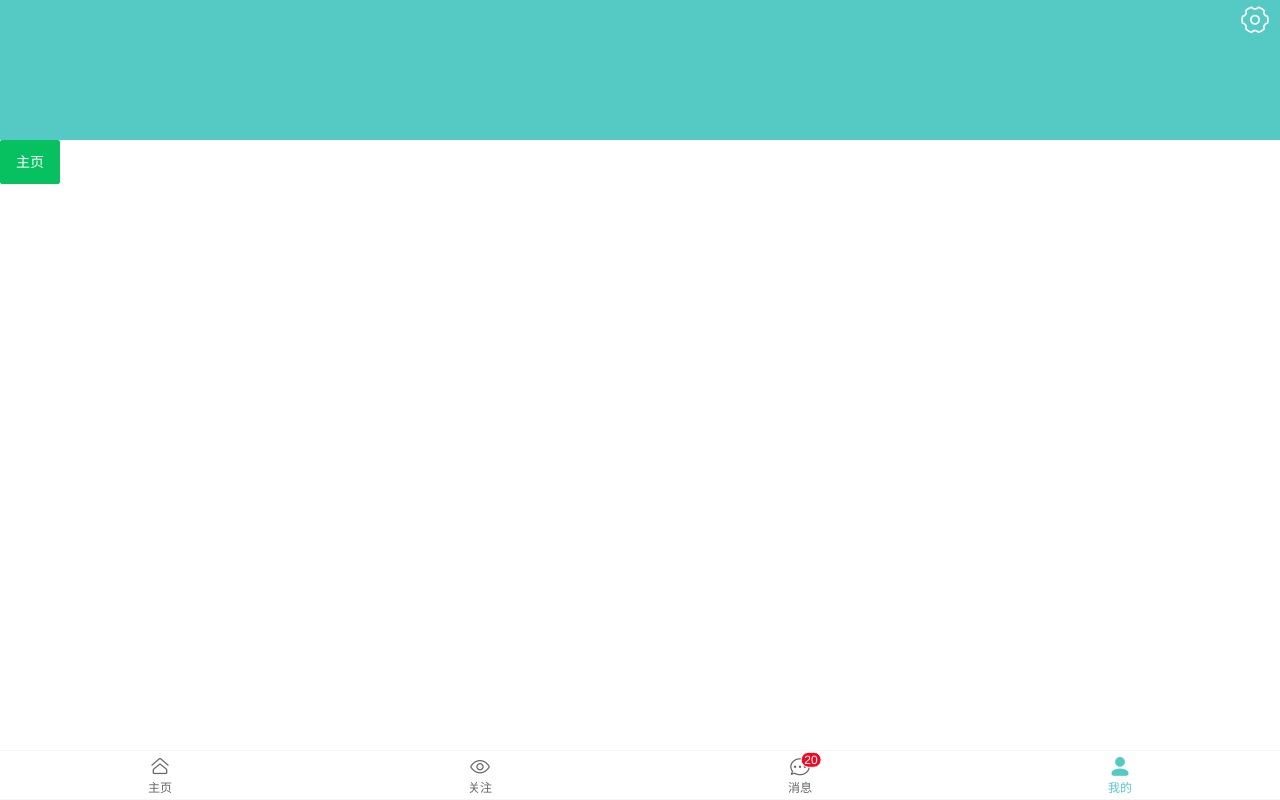
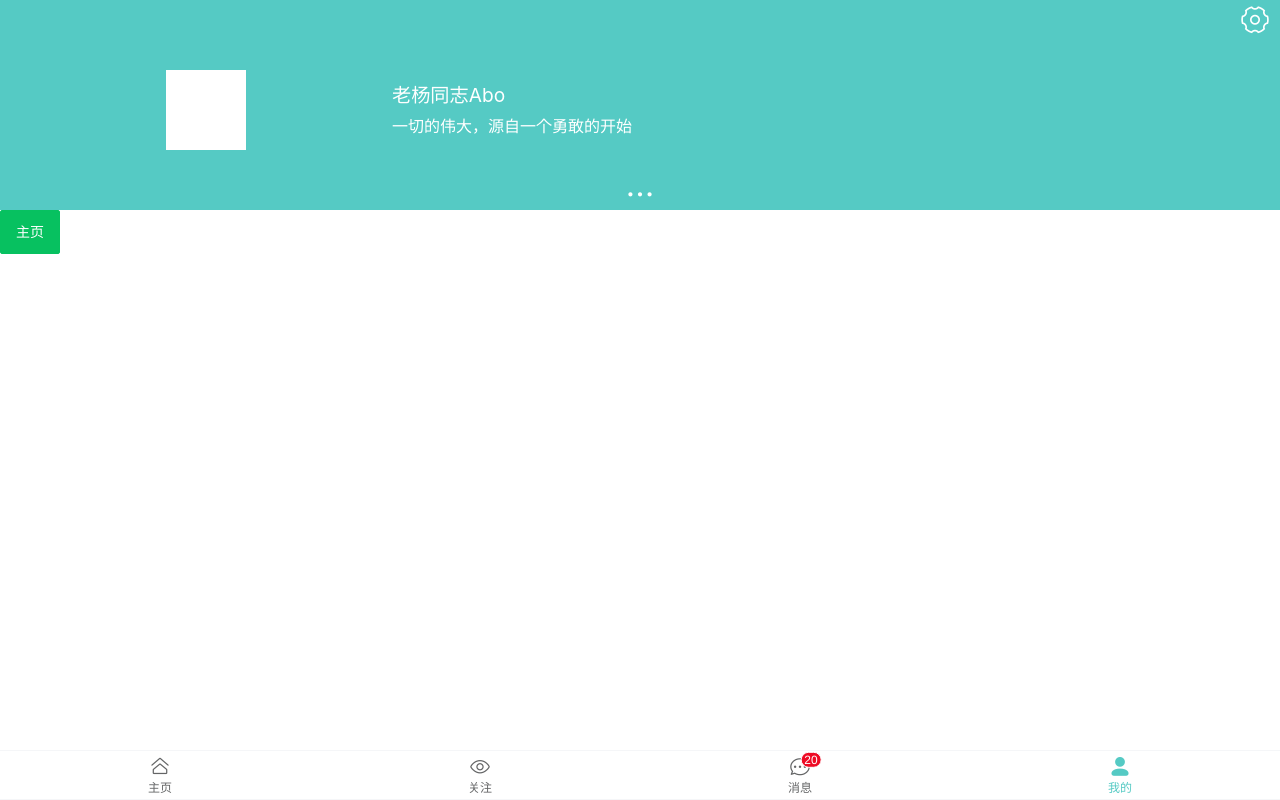
Before and after one commit to abo1007/BossRefuseWebApp, a Vue app: page /user/my in a window 1280 px wide. Built offline with nearby package versions, Linux system fonts and the light colour scheme.

Commit message:
Update user_my.vue

```diff
--- a/src/components/user/user_my.vue
+++ b/src/components/user/user_my.vue
@@ -4,7 +4,16 @@
             <van-icon name="setting-o" color="#fff" size="30" class="icon"/>
         </div>
         <div class="user">
-
+            <div class="left">
+                <div class="img"></div>
+            </div>
+            <div class="right">
+                <p class="username">老杨同志Abo</p>
+                <p class="level">一切的伟大，源自一个勇敢的开始</p>
+            </div>
+        </div>
+        <div class="userinfo">
+            <van-icon name="ellipsis" color="#fff" size="30" />
         </div>
         <van-button type="primary" @click="goback">主页</van-button>
     </div>
@@ -42,6 +51,37 @@
     .user{
         height:100px;
         background-color:#55cac4;
+        display:flex;
+        padding:20px;
+        .left{
+            flex:3;
+            display:flex;
+            align-items:center;
+            justify-content:center;
+            .img{
+                height:80px;
+                width:80px;
+                background-color: #fff;
+            }
+        }
+        .right{
+            flex:7;
+            color:#fff;
+            .username{
+                margin-top:20px;
+                margin-bottom:0;
+                font-size:1.2em;
+            }
+            .level{
+                margin:5px 0 0 0;
+            }
+        }
+    }
+    .userinfo{
+        height:30px;
+        background-color:#55cac4;
+        display:flex;
+        justify-content:center;
     }
 }
 </style>
```
